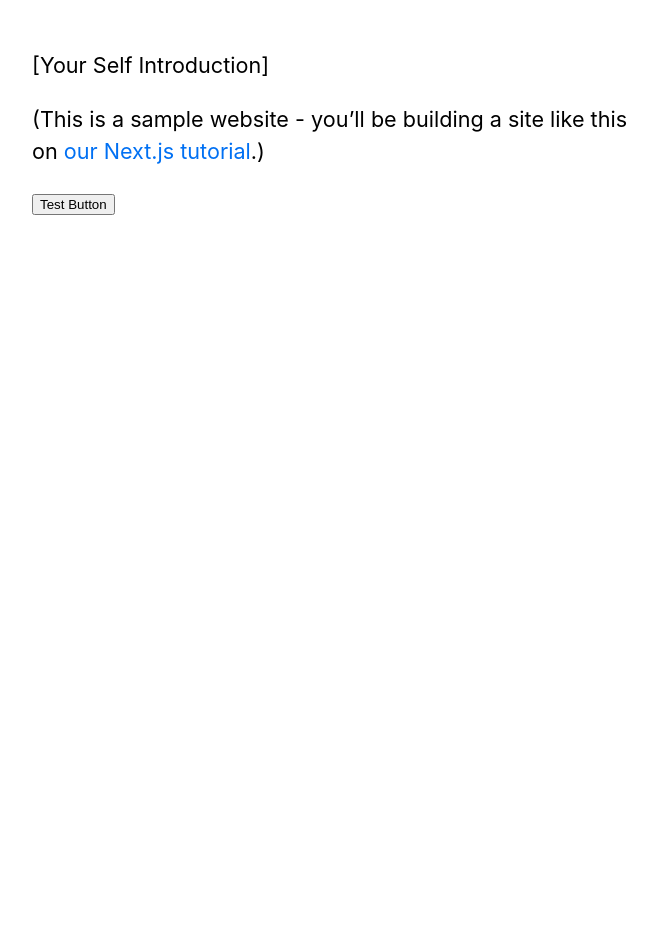
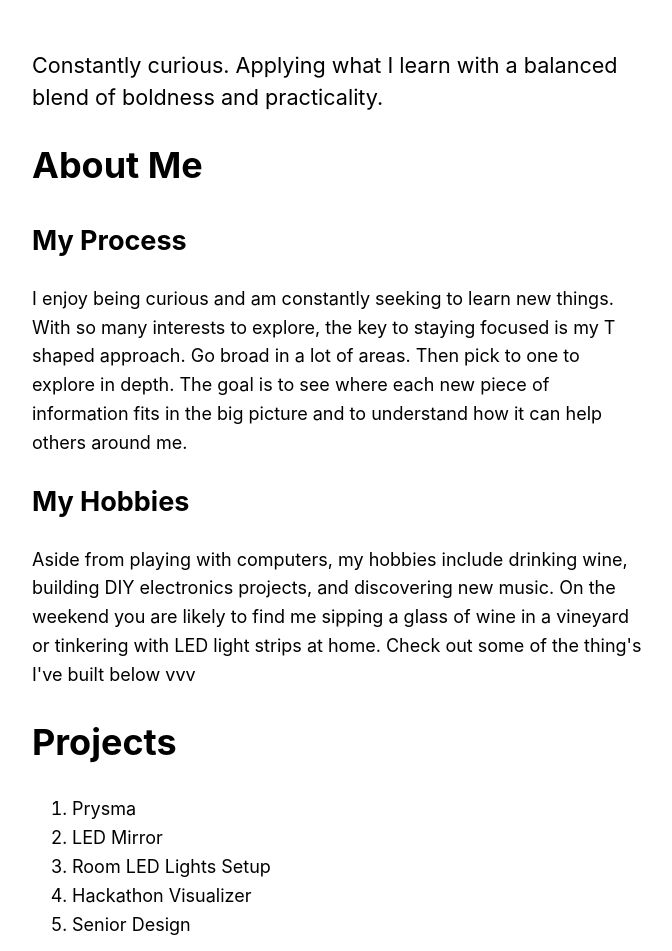
Before and after one commit to Rooknj/personal-website, a Next.js app: page / in a window 1280 px wide. Shown: the part 261-1212 px from the top of the page, without its empty margins (302-974 px from the left). Before the commit the page ends 800 px from the top, so only its background shows below. Built offline with nearby package versions, Linux system fonts and the light colour scheme.

Commit message:
feat: added basic website content

```diff
--- a/src/pages/index.tsx
+++ b/src/pages/index.tsx
@@ -2,6 +2,14 @@ import React from "react";
 import Head from "next/head";
 import Layout, { siteTitle } from "../components/layout";
 import utilStyles from "../styles/utils.module.css";
+
+const PROJECT_LIST = [
+  "Prysma",
+  "LED Mirror",
+  "Room LED Lights Setup",
+  "Hackathon Visualizer",
+  "Senior Design",
+];
 
 const Home: React.FC = () => {
   return (
@@ -10,15 +18,38 @@ const Home: React.FC = () => {
         <title>{siteTitle}</title>
       </Head>
       <section className={utilStyles.headingMd}>
-        <p>[Your Self Introduction]</p>
         <p>
-          (This is a sample website - you’ll be building a site like this on{" "}
-          <a href="https://nextjs.org/learn">our Next.js tutorial</a>.)
+          Constantly curious. Applying what I learn with a balanced blend of
+          boldness and practicality.
         </p>
       </section>
-      <button type="button" onClick={() => alert("With typescript and Jest")}>
-        Test Button
-      </button>
+      <h1>About Me</h1>
+      <h2>My Process</h2>
+      <p>
+        I enjoy being curious and am constantly seeking to learn new things.
+        With so many interests to explore, the key to staying focused is my T
+        shaped approach. Go broad in a lot of areas. Then pick to one to explore
+        in depth. The goal is to see where each new piece of information fits in
+        the big picture and to understand how it can help others around me.
+      </p>
+      <h2>My Hobbies</h2>
+      <p>
+        Aside from playing with computers, my hobbies include drinking wine,
+        building DIY electronics projects, and discovering new music. On the
+        weekend you are likely to find me sipping a glass of wine in a vineyard
+        or tinkering with LED light strips at home. Check out some of the
+        thing&apos;s I&apos;ve built below vvv
+      </p>
+      <h1>Projects</h1>
+      <ol>
+        {PROJECT_LIST.map((project) => (
+          <li key={project}>{project}</li>
+        ))}
+      </ol>
+      <h1>Future Ventures</h1>
+      <p>[TODO]</p>
+      <h1>Contact</h1>
+      <p>[TODO]</p>
     </Layout>
   );
 };
```
Also changed, not shown: 2 other files (tests, documents, lock files or other folders).
